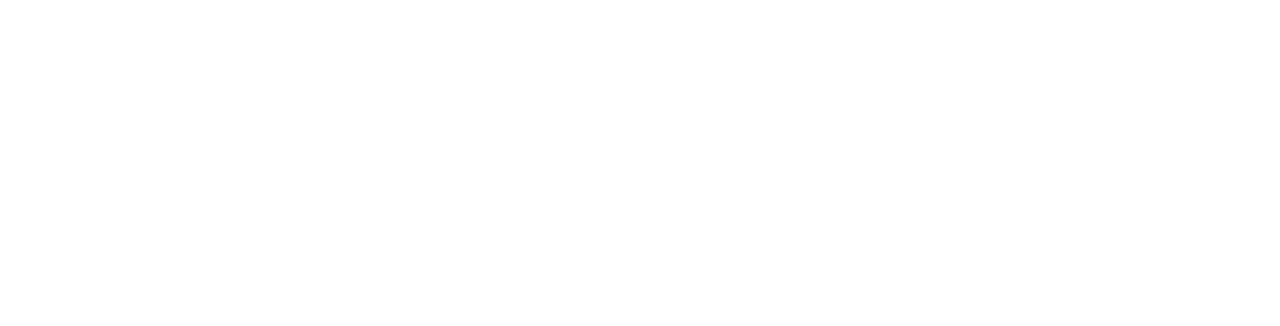
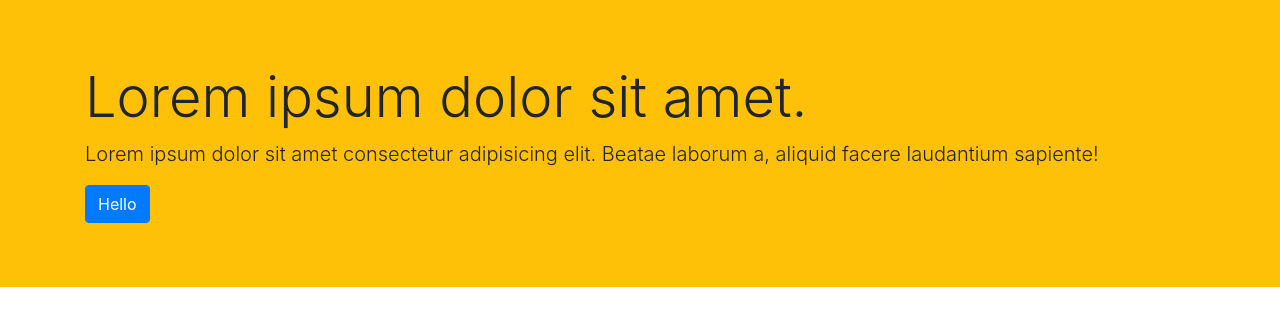
Before and after one commit to e-qu/jumbotron, a plain HTML site: page index.html in a window 1280 px wide. Drawn offline with nearby package versions, Linux system fonts and the light colour scheme.

Commit message:
practice done

```diff
--- a/index.html
+++ b/index.html
@@ -9,7 +9,16 @@
     <title>Document</title>
 </head>
 <body>
-    <script
+  <div class="jumbotron jumbotron-fluid bg-warning">
+    <div class="container">
+      <h1 class="display-4">Lorem ipsum dolor sit amet.</h1>
+      <p class="lead">Lorem ipsum dolor sit amet consectetur adipisicing elit. Beatae laborum a, aliquid facere laudantium sapiente!</p>
+      <a class="btn btn-primary" href="#">Hello</a>
+    </div>
+  </div>
+
+
+  <script
     src="https://code.jquery.com/jquery-3.5.1.slim.min.js"
     integrity="sha384-DfXdz2htPH0lsSSs5nCTpuj/zy4C+OGpamoFVy38MVBnE+IbbVYUew+OrCXaRkfj"
     crossorigin="anonymous"
```
